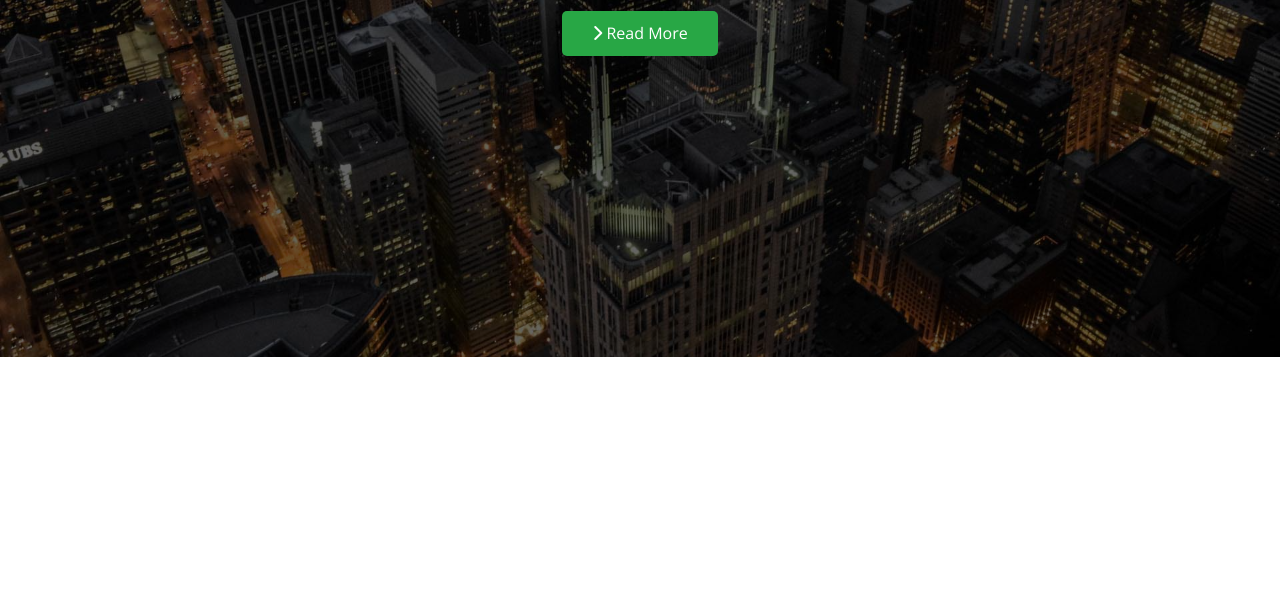
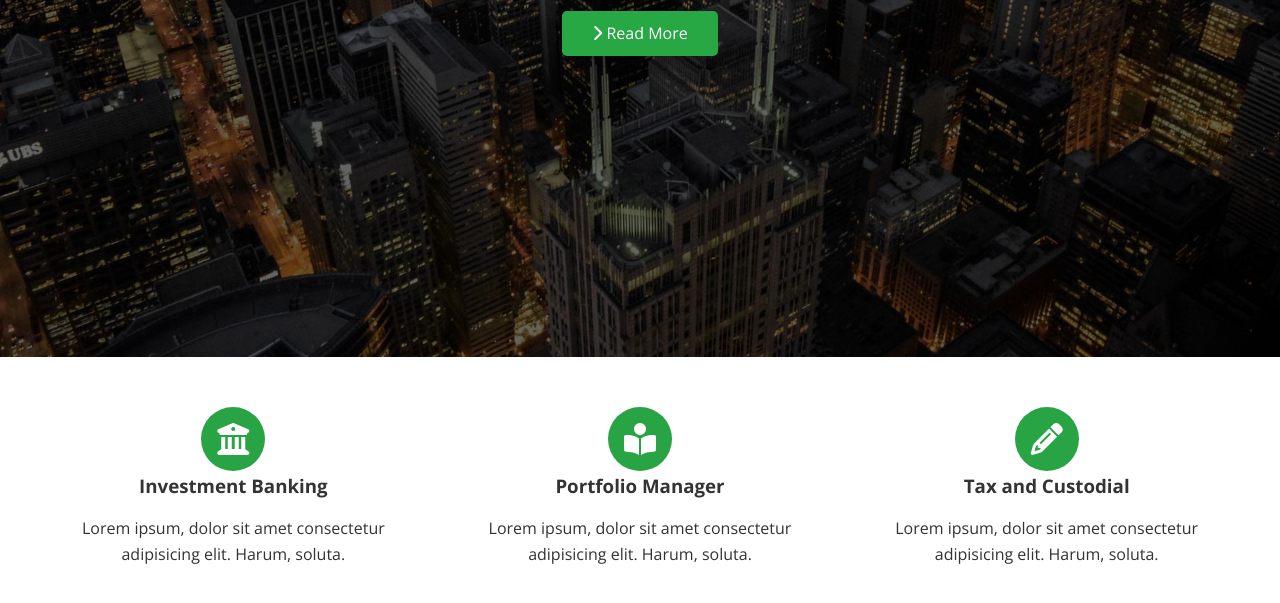
Before and after one commit to tinapen/KodeLedger, a plain HTML site: page index.html in a window 1280 px wide. Shown: the part 443-1046 px from the top of the page. Before the commit the page ends 800 px from the top, so only its background shows below. Drawn offline with nearby package versions, Linux system fonts and the light colour scheme.

Commit message:
KodeLedger

```diff
--- a/css/styles.css
+++ b/css/styles.css
@@ -76,3 +76,31 @@ img {
 .hero * {
   z-index: 5;
 }
+
+.icons {
+  padding: 30px;
+}
+
+.icons h3 {
+  font-weight: bold;
+  margin-bottom: 15px;
+}
+
+.icons i {
+  background-color: #28a445;
+  color: #fff;
+  padding: 1rem;
+  border-radius: 50%;
+}
+
+/* Flex Items */
+.flex-items {
+  display: flex;
+  text-align: center;
+  justify-content: center;
+  height: 100%;
+}
+
+.flex-items > div {
+  padding: 20px;
+}
--- a/index.html
+++ b/index.html
@@ -40,5 +40,35 @@
         >
       </div>
     </header>
+    <main>
+      <section id="about" class="icons bg-light">
+        <div class="flex-items">
+          <div>
+            <i class="fas fa-university fa-2x"></i>
+            <div><h3>Investment Banking</h3></div>
+            <p>
+              Lorem ipsum, dolor sit amet consectetur adipisicing elit. Harum,
+              soluta.
+            </p>
+          </div>
+          <div>
+            <i class="fas fa-book-reader fa-2x"></i>
+            <div><h3>Portfolio Manager</h3></div>
+            <p>
+              Lorem ipsum, dolor sit amet consectetur adipisicing elit. Harum,
+              soluta.
+            </p>
+          </div>
+          <div>
+            <i class="fas fa-pencil-alt fa-2x"></i>
+            <div><h3>Tax and Custodial</h3></div>
+            <p>
+              Lorem ipsum, dolor sit amet consectetur adipisicing elit. Harum,
+              soluta.
+            </p>
+          </div>
+        </div>
+      </section>
+    </main>
   </body>
 </html>
```
